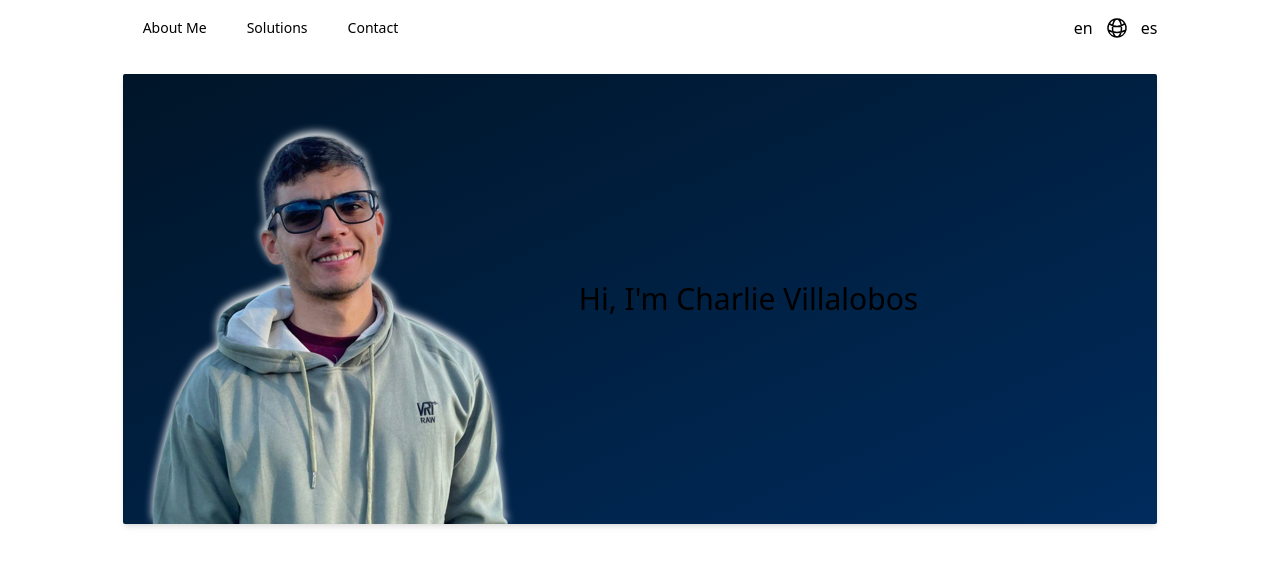
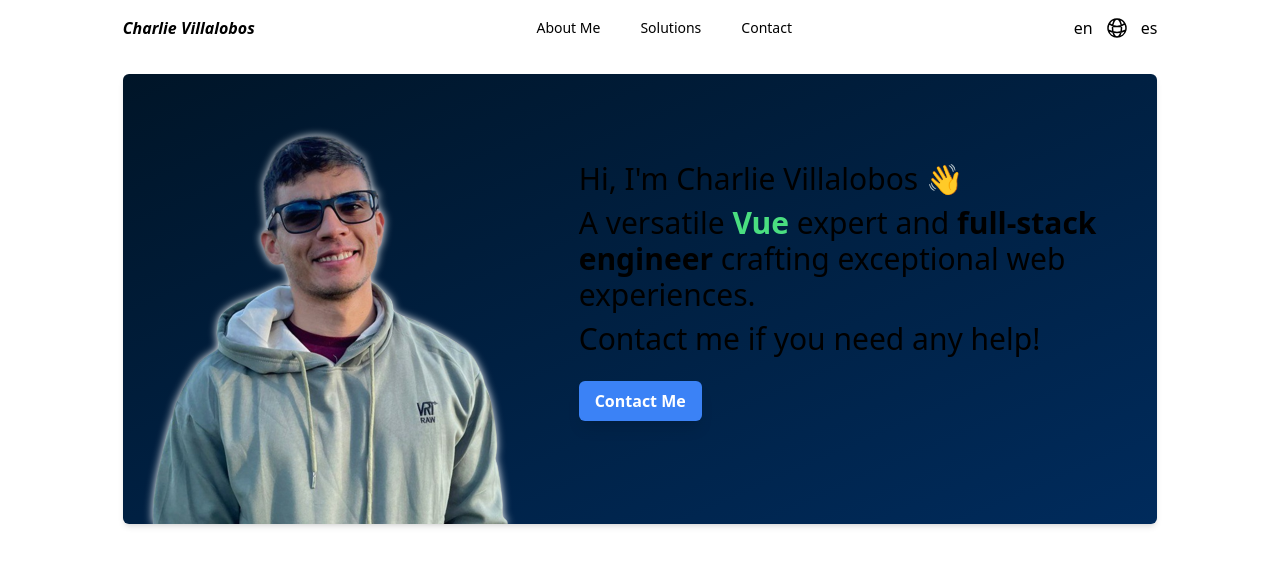
Before and after one commit to charliemike3124/charlie-website, a Nuxt app: page / in a window 1280 px wide. Shown: the top 566 px of the page. Built offline with nearby package versions, Linux system fonts and the light colour scheme.

Commit message:
create card gradient component

```diff
--- a/components/landing-page-cta.vue
+++ b/components/landing-page-cta.vue
@@ -1,18 +1,31 @@
 <template>
-    <div class="card shadow-md rounded-sm mt-4 relative">
+    <ui-card-hover-gradient class="card shadow-md rounded-md mt-4 overflow-hidden">
         <img
+            data-aos="fade-right"
+            data-aos-delay="200"
             src="~//assets/me-nobg.png"
             alt="charlie-villalobos-img"
             class="md:visible invisible absolute bottom-0 left-6"
         />
         <div class="ml-6 h-full flex items-center">
             <div class="p-10">
-                <p class="text-3xl"> {{$t('welcome')}}</p>
+                <p class="text-3xl mb-2" data-aos="fade-left" data-aos-delay="200">{{ $t('welcome1') }}</p>
+                <p class="text-3xl mb-2" data-aos="fade-left" data-aos-delay="400">
+                    {{ $t('welcome2.A') }} <span class="text-green-400 font-bold">Vue</span> {{ $t('welcome2.B') }}
+                    <span class="font-bold">{{ $t('welcome2.C') }}</span> {{ $t('welcome2.D') }}
+                </p>
+                <p class="text-3xl mb-2" data-aos="fade-left" data-aos-delay="600">{{ $t('welcome3') }}</p>
+                <button
+                    data-aos="fade-left"
+                    data-aos-delay="800"
+                    class="bg-blue-500 hover:bg-blue-600 text-white font-bold py-2 px-4 rounded-md shadow-lg my-4 z-10"
+                >
+                    {{ $t('buttons.contactMe') }}
+                </button>
             </div>
         </div>
-    </div>
+    </ui-card-hover-gradient>
 </template>
-
 
 <style lang="scss" scoped>
 .card {
@@ -20,11 +33,19 @@
     height: 450px;
 
     img {
-        filter: drop-shadow(0 -4px 4px white);
+        filter: drop-shadow(0 0 4px white);
     }
 
     > div {
-        margin-left: calc(392px + 1.5rem);
+        @media (min-width: 768px) {
+            margin-left: calc(392px + 1.5rem);
+        }
     }
 }
 </style>
+
+<script setup>
+import CardHoverGradient from './ui/card-hover-gradient.vue';
+
+
+</script>
--- a/components/navbar.vue
+++ b/components/navbar.vue
@@ -1,16 +1,17 @@
 <template>
     <div data-aos="fade-in">
         <nav class="h-14 flex justify-between items-center">
+            <div><a class="font-extrabold italic cursor-pointer" href="#"> Charlie Villalobos </a></div>
             <div class="text-center text-sm flex">
                 <div v-for="(l, i) in links" :key="i" class="m-5">
                     <a class="cursor-pointer m-auto" :href="l.href"
                         >{{ l.name }}
-                        <ui-hover-underline> </ui-hover-underline>
+                        <ui-hover-underline />
                     </a>
                 </div>
             </div>
             <div class="flex">
-                <span class="cursor-pointer" ref="enRef" @click="locale = 'en'">en <ui-hover-underline> </ui-hover-underline></span>
+                <span class="cursor-pointer" ref="enRef" @click="locale = 'en'">en <ui-hover-underline /> </span>
                 <svg
                     xmlns="http://www.w3.org/2000/svg"
                     fill="none"
@@ -25,7 +26,7 @@
                         d="M12 21a9.004 9.004 0 008.716-6.747M12 21a9.004 9.004 0 01-8.716-6.747M12 21c2.485 0 4.5-4.03 4.5-9S14.485 3 12 3m0 18c-2.485 0-4.5-4.03-4.5-9S9.515 3 12 3m0 0a8.997 8.997 0 017.843 4.582M12 3a8.997 8.997 0 00-7.843 4.582m15.686 0A11.953 11.953 0 0112 10.5c-2.998 0-5.74-1.1-7.843-2.918m15.686 0A8.959 8.959 0 0121 12c0 .778-.099 1.533-.284 2.253m0 0A17.919 17.919 0 0112 16.5c-3.162 0-6.133-.815-8.716-2.247m0 0A9.015 9.015 0 013 12c0-1.605.42-3.113 1.157-4.418"
                     />
                 </svg>
-                <span class="cursor-pointer" ref="esRef" @click="locale = 'es'">es <ui-hover-underline> </ui-hover-underline></span>
+                <span class="cursor-pointer" ref="esRef" @click="locale = 'es'">es <ui-hover-underline /> </span>
             </div>
         </nav>
         <div class="m-auto border-b-2 border-white opacity-5"></div>
@@ -33,35 +34,33 @@
 </template>
 
 <script setup>
-const links = [
+const { locale, t } = useI18n();
+const links = computed(() => [
     {
-        name: 'About Me',
+        name: t('navBar.aboutMe'),
         href: '#',
     },
     {
-        name: 'Solutions',
+        name: t('navBar.solutions'),
         href: '#',
     },
     {
-        name: 'Contact',
+        name: t('navBar.contact'),
         href: '#',
     },
-];
+]);
 
-const { locale } = useI18n();
 const esRef = ref(null);
 const enRef = ref(null);
 watch(locale, (newVal) => {
-    console.log(newVal)
     if (newVal === 'es') {
         esRef.value.classList.add('font-extrabold');
         enRef.value.classList.remove('font-extrabold');
-    }
-    else {
+    } else {
         enRef.value.classList.add('font-extrabold');
         esRef.value.classList.remove('font-extrabold');
     }
-})
+});
 </script>
 
 <style lang="scss" scoped>
--- /dev/null
+++ b/components/ui/card-hover-gradient.vue
@@ -0,0 +1,62 @@
+<template>
+    <div ref="cardRef" class="card-gradient-on-hover">
+        <slot></slot>
+    </div>
+</template>
+
+<script setup>
+const cardRef = ref(null);
+
+onMounted(() => {
+    cardRef.value.onmousemove = (e) => {
+        const rect = cardRef.value.getBoundingClientRect(),
+            x = e.clientX - rect.left,
+            y = e.clientY - rect.top;
+
+            cardRef.value.style.setProperty('--mouse-x', `${x}px`);
+            cardRef.value.style.setProperty('--mouse-y', `${y}px`);
+    };
+});
+</script>
+
+<style lang="scss" scoped>
+.card-gradient-on-hover {
+    position: relative;
+}
+
+.card-gradient-on-hover:hover::before {
+    opacity: 1;
+}
+
+.card-gradient-on-hover::before,
+.card-gradient-on-hover::after {
+    border-radius: inherit;
+    content: '';
+    height: 100%;
+    left: 0px;
+    opacity: 0;
+    position: absolute;
+    top: 0px;
+    transition: opacity 500ms;
+    width: 100%;
+    pointer-events:none;
+}
+
+.card-gradient-on-hover::before {
+    background: radial-gradient(
+        800px circle at var(--mouse-x) var(--mouse-y),
+        rgba(255, 255, 255, 0.06),
+        transparent 40%
+    );
+    z-index: 3;
+}
+
+.card-gradient-on-hover::after {
+    background: radial-gradient(
+        600px circle at var(--mouse-x) var(--mouse-y),
+        rgba(255, 255, 255, 0.4),
+        transparent 40%
+    );
+    z-index: 1;
+}
+</style>
--- a/i18n.config.ts
+++ b/i18n.config.ts
@@ -2,11 +2,41 @@ export default defineI18nConfig(() => ({
     legacy: false,
     locale: 'en',
     messages: {
-      en: {
-        welcome: 'Hi, I\'m Charlie Villalobos'
-      },
-      es: {
-        welcome: 'Hola, soy Charlie Villalobos'
-      }
-    }
-  }))
+        en: {
+            welcome1: "Hi, I'm Charlie Villalobos 👋",
+            welcome2: {
+                A: 'A versatile ',
+                B: 'expert  and ',
+                C: 'full-stack engineer ',
+                D: 'crafting exceptional web experiences.',
+            },
+            welcome3: 'Contact me if you need any help!',
+            buttons: {
+                contactMe: 'Contact Me',
+            },
+            navBar: {
+                aboutMe: 'About Me',
+                solutions: 'Solutions',
+                contact: 'Contact',
+            },
+        },
+        es: {
+            welcome1: 'Hola, soy Charlie Villalobos 👋',
+            welcome2: {
+                A: 'Un versatil experto en ',
+                B: 'e ',
+                C: 'ingeniero full-stack ',
+                D: 'forjando experiencias web exceptionales.',
+            },
+            welcome3: '¡Contáctame si necesitas ayuda!',
+            buttons: {
+                contactMe: 'Contáctame',
+            },
+            navBar: {
+                aboutMe: 'Sobre mí',
+                solutions: 'Soluciones',
+                contact: 'Contacto',
+            },
+        },
+    },
+}));
--- a/nuxt.config.ts
+++ b/nuxt.config.ts
@@ -4,11 +4,20 @@ export default defineNuxtConfig({
   modules: ["@nuxtjs/tailwindcss", "@pinia/nuxt", "@nuxtjs/i18n"],
 
   app: {
-    pageTransition: { name: "page", mode: "out-in" },
     head: {
       // @ts-ignore
       style: [{ children: tailwindConfig.cssRootVars, type: "text/css" }],
     },
+  },
+
+  vite: {
+    css: {
+      preprocessorOptions: {
+        scss: {
+          additionalData: '@use "@/assets/global.scss" as *;'
+        }
+      }
+    }
   },
 
   runtimeConfig: {
@@ -19,8 +28,10 @@ export default defineNuxtConfig({
       apiBase: "/api",
     },
   },
+
   i18n: {
     vueI18n: './i18n.config.ts',
+    defaultLocale: 'en',
     detectBrowserLanguage: {
       useCookie: true,
       cookieKey: 'i18n_redirected',
--- a/tailwind.config.ts
+++ b/tailwind.config.ts
@@ -18,19 +18,33 @@ const theme = {
       "button-4": "#0077CA",
     },
   },
+  screens: {
+    sm: "640px",
+    md: "768px",
+    lg: "1024px",
+    xl: "1280px",
+    "2xl": "1536px",
+  },
 };
 
 const cssRootVars = (() => {
   let css = ":root {\n";
   for (const colorKey in theme.extend.colors) {
     const colorValue = theme.extend.colors[colorKey];
-    css += `  --${colorKey}: ${colorValue};`;
+    css += `  --${colorKey}: ${colorValue};\n`;
   }
+
+  for (const screenKey in theme.screens) {
+    const screenValue = theme.screens[screenKey];
+    css += `  --${screenKey}: ${screenValue};\n`;
+  }
+
   css += "}";
 
   return css;
 })();
 
+
 export default {
   theme,
   cssRootVars,
```
Also changed, not shown: assets/global.scss (added), 1 other file (tests, documents, lock files or other folders).
